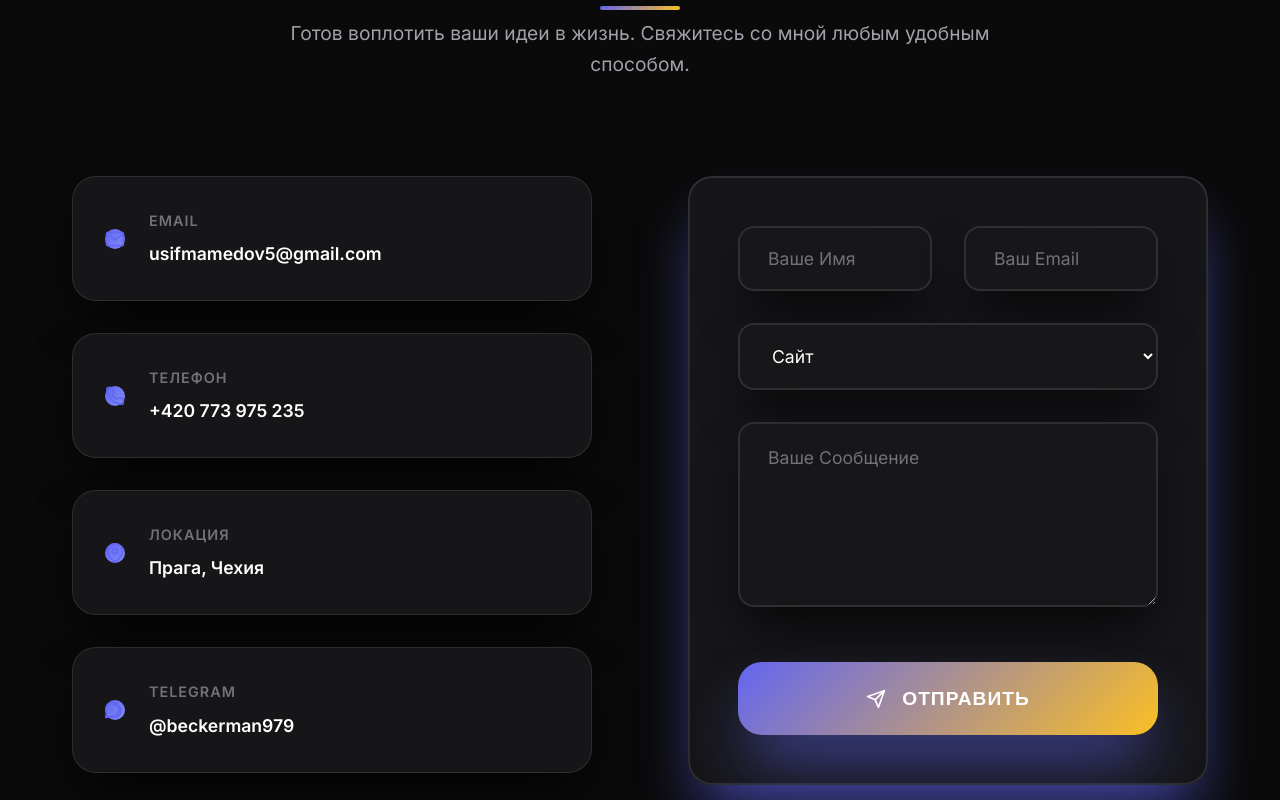
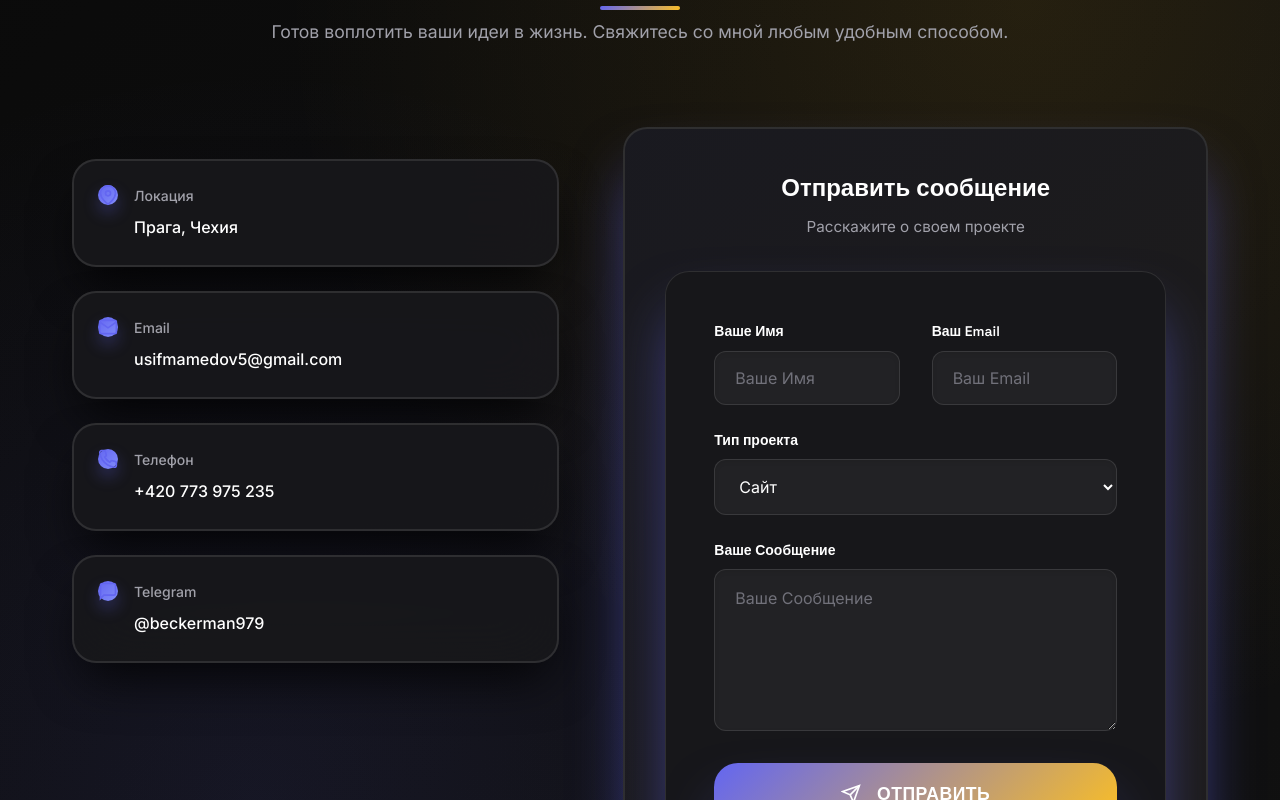
Before and after one commit to Iusif797/yosef-portfolio, a React (Create React App) app: page / in a window 1280 px wide. Shown: the part 5540-6340 px from the top of the page. Built offline with nearby package versions, Linux system fonts and the light colour scheme.

Commit message:
Переделка блока контактов с современным дизайном

```diff
--- a/src/App.css
+++ b/src/App.css
@@ -931,16 +931,31 @@ body[dir="rtl"] {
 /* Премиум контакты */
 .contact-section {
   padding: 10rem 0;
-  background: var(--primary);
-  position: relative;
+  background: linear-gradient(135deg, var(--primary) 0%, var(--secondary) 100%);
+  position: relative;
+  overflow: hidden;
+}
+
+.contact-section::before {
+  content: '';
+  position: absolute;
+  top: 0;
+  left: 0;
+  right: 0;
+  bottom: 0;
+  background: radial-gradient(circle at 20% 80%, rgba(99, 102, 241, 0.1) 0%, transparent 50%),
+              radial-gradient(circle at 80% 20%, rgba(251, 191, 36, 0.1) 0%, transparent 50%);
+  pointer-events: none;
 }
 
 .contact-header {
   text-align: center;
-  margin-bottom: 6rem;
+  margin-bottom: 5rem;
   max-width: 800px;
   margin-left: auto;
   margin-right: auto;
+  position: relative;
+  z-index: 1;
 }
 
 .contact-title {
@@ -948,9 +963,8 @@ body[dir="rtl"] {
   font-weight: 800;
   font-family: var(--font-secondary);
   background: linear-gradient(135deg, var(--text-primary), var(--accent-light));
-  -webkit-background-clip: text;
+  background-clip: text;
   -webkit-text-fill-color: transparent;
-  background-clip: text;
   margin-bottom: 1.5rem;
   position: relative;
 }
@@ -968,88 +982,167 @@ body[dir="rtl"] {
 }
 
 .contact-subtitle {
-  font-size: 1.2rem;
+  font-size: 1.1rem;
   color: var(--text-secondary);
   line-height: 1.6;
-  margin-bottom: 2rem;
 }
 
 .contact-content {
   display: grid;
-  grid-template-columns: 1fr 1fr;
-  gap: 6rem;
+  grid-template-columns: 1fr 1.2fr;
+  gap: 4rem;
   align-items: start;
   max-width: 1200px;
   margin: 0 auto;
+  position: relative;
+  z-index: 1;
 }
 
 .contact-info {
+  padding: 2rem 0;
+}
+
+.contact-cards-grid {
   display: flex;
   flex-direction: column;
-  gap: 2rem;
+  gap: 1.5rem;
 }
 
 .contact-card {
   display: flex;
-  align-items: center;
-  gap: 1.5rem;
-  padding: 2rem;
+  align-items: flex-start;
+  gap: 1rem;
+  padding: 1.5rem;
   background: var(--card-bg);
   backdrop-filter: blur(30px);
-  border: 1px solid var(--card-border);
+  border: 2px solid var(--card-border);
   border-radius: var(--radius-lg);
   transition: var(--transition);
   box-shadow: var(--shadow);
+  position: relative;
+  overflow: hidden;
+}
+
+.contact-card::before {
+  content: '';
+  position: absolute;
+  top: 0;
+  left: 0;
+  right: 0;
+  bottom: 0;
+  background: linear-gradient(135deg, rgba(99, 102, 241, 0.05), rgba(251, 191, 36, 0.05));
+  opacity: 0;
+  transition: var(--transition);
+}
+
+.contact-card:hover::before {
+  opacity: 1;
 }
 
 .contact-card:hover {
-  border-color: var(--accent);
-  transform: translateY(-4px);
-  box-shadow: var(--shadow-premium);
+  border-color: var(--accent-light);
+  transform: translateY(-2px);
+  box-shadow: 0 20px 40px -12px rgba(99, 102, 241, 0.3);
+}
+
+.contact-icon-wrapper {
+  position: relative;
+  z-index: 2;
 }
 
 .contact-icon {
-  width: 60px;
-  height: 60px;
+  width: 50px;
+  height: 50px;
   background: linear-gradient(135deg, var(--accent), var(--accent-light));
-  border-radius: var(--radius);
+  border-radius: 12px;
   display: flex;
   align-items: center;
   justify-content: center;
   color: white;
   flex-shrink: 0;
-  box-shadow: var(--shadow);
-}
-
-.contact-details {
+  box-shadow: 0 8px 16px rgba(99, 102, 241, 0.3);
+  transition: var(--transition);
+}
+
+.contact-card:hover .contact-icon {
+  transform: scale(1.1);
+  box-shadow: 0 12px 24px rgba(99, 102, 241, 0.4);
+}
+
+.contact-info-text {
   display: flex;
   flex-direction: column;
-  gap: 0.5rem;
+  gap: 0.25rem;
+  position: relative;
+  z-index: 2;
 }
 
 .contact-label {
-  font-size: 0.9rem;
-  color: var(--text-muted);
-  font-weight: 600;
-  text-transform: uppercase;
-  letter-spacing: 1px;
+  font-size: 0.875rem;
+  color: var(--text-secondary);
+  font-weight: 500;
   margin: 0;
+  margin-bottom: 0.25rem;
 }
 
 .contact-value {
-  font-size: 1.1rem;
+  font-size: 1rem;
   color: var(--text-primary);
-  font-weight: 600;
+  font-weight: 500;
   text-decoration: none;
   transition: var(--transition);
-}
-
-.contact-value:hover {
+  margin: 0;
+}
+
+.contact-link:hover {
   color: var(--accent-light);
 }
 
 .contact-form-wrapper {
   position: relative;
+}
+
+.contact-form-container {
+  background: var(--card-bg);
+  backdrop-filter: blur(30px);
+  border: 2px solid var(--card-border);
+  border-radius: var(--radius-lg);
+  padding: 2.5rem;
+  box-shadow: var(--shadow-premium);
+  position: relative;
+  overflow: hidden;
+}
+
+.contact-form-container::before {
+  content: '';
+  position: absolute;
+  top: 0;
+  left: 0;
+  right: 0;
+  bottom: 0;
+  background: linear-gradient(135deg, rgba(99, 102, 241, 0.03), rgba(251, 191, 36, 0.03));
+  pointer-events: none;
+}
+
+.form-header {
+  text-align: center;
+  margin-bottom: 2rem;
+  position: relative;
+  z-index: 2;
+}
+
+.form-title {
+  font-size: 1.5rem;
+  font-weight: 700;
+  color: var(--text-primary);
+  font-family: var(--font-secondary);
+  margin-bottom: 0.5rem;
+}
+
+.form-subtitle {
+  font-size: 0.95rem;
+  color: var(--text-secondary);
+  margin: 0;
 }
 
 .contact-form {
@@ -1180,7 +1273,6 @@ body[dir="rtl"] {
   color: #22c55e;
   font-weight: 600;
   font-size: 1rem;
-  box-shadow: var(--shadow);
 }
 
 /* Адаптивность для контактов */
@@ -1189,14 +1281,6 @@ body[dir="rtl"] {
     grid-template-columns: 1fr;
     gap: 4rem;
   }
-
-  .contact-info {
-    order: 2;
-  }
-
-  .contact-form-wrapper {
-    order: 1;
-  }
 }
 
 @media (max-width: 768px) {
@@ -1209,7 +1293,7 @@ body[dir="rtl"] {
   }
 
   .contact-content {
-    gap: 3rem;
+    gap: 2.5rem;
   }
 
   .form-row {
@@ -1217,17 +1301,21 @@ body[dir="rtl"] {
     gap: 1.5rem;
   }
 
-  .contact-form {
+  .contact-form-container {
     padding: 2rem;
   }
 
   .contact-card {
-    padding: 1.5rem;
+    padding: 1.25rem;
   }
 
   .contact-icon {
-    width: 50px;
-    height: 50px;
+    width: 45px;
+    height: 45px;
+  }
+
+  .contact-cards-grid {
+    gap: 1.25rem;
   }
 }
 
@@ -1236,69 +1324,77 @@ body[dir="rtl"] {
     padding: 4rem 0;
   }
 
-  .contact-form {
+  .contact-form-container {
     padding: 1.5rem;
   }
 
   .contact-card {
-    padding: 1.25rem;
+    padding: 1rem;
     gap: 1rem;
   }
 
   .contact-icon {
-    width: 45px;
-    height: 45px;
-  }
-
-  .contact-details {
-    gap: 0.25rem;
+    width: 40px;
+    height: 40px;
+  }
+
+  .contact-info-text {
+    gap: 0.125rem;
   }
 
   .contact-label {
-    font-size: 0.8rem;
+    font-size: 0.75rem;
   }
 
   .contact-value {
-    font-size: 1rem;
+    font-size: 0.9rem;
+  }
+
+  .contact-cards-grid {
+    gap: 1rem;
   }
 }
 
 .contact-form {
   display: flex;
   flex-direction: column;
-  gap: 2rem;
-  background: var(--card-bg);
-  backdrop-filter: blur(30px);
-  border: 2px solid var(--card-border);
-  border-radius: var(--radius-lg);
-  padding: 3rem;
-  box-shadow: var(--shadow-premium);
+  gap: 1.5rem;
+  position: relative;
+  z-index: 2;
 }
 
 .form-grid {
   display: grid;
   grid-template-columns: 1fr 1fr;
-  gap: 2rem;
+  gap: 1.5rem;
 }
 
 .form-group {
   position: relative;
+}
+
+.form-label {
+  display: block;
+  font-size: 0.875rem;
+  font-weight: 600;
+  color: var(--text-primary);
+  margin-bottom: 0.5rem;
+  font-family: var(--font-secondary);
 }
 
 .form-input,
 .form-select,
 .form-textarea {
   width: 100%;
-  padding: 1.25rem 1.75rem;
-  background: var(--card-bg);
-  backdrop-filter: blur(30px);
-  border: 2px solid var(--card-border);
-  border-radius: var(--radius);
+  padding: 1rem 1.25rem;
+  background: rgba(255, 255, 255, 0.05);
+  border: 1px solid var(--card-border);
+  border-radius: 12px;
   color: var(--text-primary);
-  font-size: 1.1rem;
+  font-size: 1rem;
   font-family: var(--font-primary);
   transition: var(--transition);
-  box-shadow: var(--shadow);
+  box-shadow: inset 0 2px 4px rgba(0, 0, 0, 0.1);
 }
 
 .form-input:focus,
@@ -1306,8 +1402,8 @@ body[dir="rtl"] {
 .form-textarea:focus {
   outline: none;
   border-color: var(--accent);
-  box-shadow: 0 0 0 4px rgba(99, 102, 241, 0.1), var(--shadow-accent);
-  transform: translateY(-2px);
+  box-shadow: 0 0 0 3px rgba(99, 102, 241, 0.1), inset 0 2px 4px rgba(0, 0, 0, 0.1);
+  background: rgba(255, 255, 255, 0.08);
 }
 
 .form-input::placeholder,
@@ -1321,7 +1417,7 @@ body[dir="rtl"] {
 
 .form-textarea {
   resize: vertical;
-  min-height: 140px;
+  min-height: 120px;
 }
 
 .error {
@@ -1331,7 +1427,7 @@ body[dir="rtl"] {
 
 .error-message {
   position: absolute;
-  bottom: -2rem;
+  bottom: -1.5rem;
   left: 0;
   color: #ef4444;
   font-size: 0.875rem;
@@ -1346,17 +1442,16 @@ body[dir="rtl"] {
   background: linear-gradient(135deg, var(--accent), var(--gold));
   color: white;
   border: none;
-  padding: 1.5rem 3rem;
+  padding: 1.25rem 2.5rem;
   border-radius: var(--radius-lg);
-  font-size: 1.2rem;
+  font-size: 1.1rem;
   font-weight: 700;
   font-family: var(--font-secondary);
   cursor: pointer;
   transition: var(--transition);
-  margin-top: 1rem;
   box-shadow: var(--shadow-premium);
   text-transform: uppercase;
-  letter-spacing: 1px;
+  letter-spacing: 0.5px;
   position: relative;
   overflow: hidden;
   width: 100%;
@@ -1378,13 +1473,13 @@ body[dir="rtl"] {
 }
 
 .submit-button:hover {
-  transform: translateY(-4px) scale(1.05);
-  box-shadow: 0 40px 80px -12px rgba(99, 102, 241, 0.6);
+  transform: translateY(-2px);
+  box-shadow: 0 20px 40px -12px rgba(99, 102, 241, 0.5);
 }
 
 .status-message {
   text-align: center;
-  margin-top: 3rem;
+  margin-top: 2rem;
   padding: 1.5rem;
   background: rgba(34, 197, 94, 0.1);
   border: 2px solid rgba(34, 197, 94, 0.3);
--- a/src/components/ContactForm.js
+++ b/src/components/ContactForm.js
@@ -86,74 +86,101 @@ const ContactForm = ({ translations, language }) => {
         <div className="contact-content">
           {/* Контактная информация */}
           <div className="contact-info">
+            <div className="contact-cards-grid">
               <div className="contact-card">
+                <div className="contact-icon-wrapper">
                   <div className="contact-icon">
-                <svg width="24" height="24" viewBox="0 0 24 24" fill="none" xmlns="http://www.w3.org/2000/svg">
-                  <path d="M4 4H20C21.1 4 22 4.9 22 6V18C22 19.1 21.1 20 20 20H4C2.9 20 2 19.1 2 18V6C2 4.9 2.9 4 4 4Z" stroke="currentColor" strokeWidth="2" strokeLinecap="round" strokeLinejoin="round"/>
-                  <polyline points="22,6 12,13 2,6" stroke="currentColor" strokeWidth="2" strokeLinecap="round" strokeLinejoin="round"/>
+                    <svg width="28" height="28" viewBox="0 0 24 24" fill="none" stroke="currentColor" strokeWidth="2">
+                      <path d="M21 10c0 7-9 13-9 13s-9-6-9-13a9 9 0 0 1 18 0z"/>
+                      <circle cx="12" cy="10" r="3"/>
                     </svg>
                   </div>
-              <div className="contact-details">
+                </div>
+                <div className="contact-info-text">
+                  <h3 className="contact-label">
+                    {language === 'ru' ? 'Локация' : language === 'en' ? 'Location' : 'מיקום'}
+                  </h3>
+                  <p className="contact-value">
+                    {language === 'ru' ? 'Прага, Чехия' : language === 'en' ? 'Prague, Czech Republic' : 'פראג, צ\'כיה'}
+                  </p>
+                </div>
+              </div>
+
+              <div className="contact-card">
+                <div className="contact-icon-wrapper">
+                  <div className="contact-icon">
+                    <svg width="28" height="28" viewBox="0 0 24 24" fill="none" stroke="currentColor" strokeWidth="2">
+                      <path d="M4 4h16c1.1 0 2 .9 2 2v12c0 1.1-.9 2-2 2H4c-1.1 0-2-.9-2-2V6c0-1.1.9-2 2-2z"/>
+                      <polyline points="22,6 12,13 2,6"/>
+                    </svg>
+                  </div>
+                </div>
+                <div className="contact-info-text">
                   <h3 className="contact-label">Email</h3>
-                <a href="mailto:usifmamedov5@gmail.com" className="contact-value">
+                  <a href="mailto:usifmamedov5@gmail.com" className="contact-value contact-link">
                     usifmamedov5@gmail.com
                   </a>
                 </div>
               </div>
 
               <div className="contact-card">
+                <div className="contact-icon-wrapper">
                   <div className="contact-icon">
-                <svg width="24" height="24" viewBox="0 0 24 24" fill="none" xmlns="http://www.w3.org/2000/svg">
-                  <path d="M22 16.92V19.92C22.0011 20.1985 21.9441 20.4742 21.8325 20.7293C21.7209 20.9845 21.5573 21.2136 21.3521 21.4019C21.1468 21.5901 20.9046 21.7335 20.6407 21.8227C20.3769 21.9119 20.0974 21.9451 19.82 21.92C16.7428 21.5856 13.787 20.5341 11.19 18.85C8.77382 17.3147 6.72533 15.2662 5.18999 12.85C3.49997 10.2412 2.44824 7.27099 2.11999 4.18C2.095 3.90347 2.12787 3.62476 2.21649 3.36162C2.30512 3.09849 2.44756 2.85669 2.63476 2.65162C2.82196 2.44655 3.0498 2.28271 3.30379 2.17052C3.55777 2.05833 3.83233 2.00026 4.10999 2H7.10999C7.59531 1.99522 8.06579 2.16708 8.43376 2.48353C8.80173 2.79999 9.04207 3.23945 9.10999 3.72C9.23662 4.68007 9.47144 5.62273 9.80999 6.53C9.94454 6.88792 9.97366 7.27691 9.8939 7.65088C9.81415 8.02485 9.62886 8.36811 9.35999 8.64L8.08999 9.91C9.51355 12.4135 11.5865 14.4864 14.09 15.91L15.36 14.64C15.6319 14.3711 15.9751 14.1858 16.3491 14.1061C16.7231 14.0263 17.1121 14.0555 17.47 14.19C18.3773 14.5286 19.3199 14.7634 20.28 14.89C20.7658 14.9585 21.2094 15.2032 21.5265 15.5775C21.8437 15.9518 22.0122 16.4296 22 16.92Z" stroke="currentColor" strokeWidth="2" strokeLinecap="round" strokeLinejoin="round"/>
+                    <svg width="28" height="28" viewBox="0 0 24 24" fill="none" stroke="currentColor" strokeWidth="2">
+                      <path d="M22 16.92v3a2 2 0 0 1-2.18 2 19.79 19.79 0 0 1-8.63-3.07 19.5 19.5 0 0 1-6-6 19.79 19.79 0 0 1-3.07-8.67A2 2 0 0 1 4.11 2h3a2 2 0 0 1 2 1.72 12.84 12.84 0 0 0 .7 2.81 2 2 0 0 1-.45 2.11L8.09 9.91a16 16 0 0 0 6 6l1.27-1.27a2 2 0 0 1 2.11-.45 12.84 12.84 0 0 0 2.81.7A2 2 0 0 1 22 16.92z"/>
                     </svg>
                   </div>
-              <div className="contact-details">
+                </div>
+                <div className="contact-info-text">
                   <h3 className="contact-label">
                     {language === 'ru' ? 'Телефон' : language === 'en' ? 'Phone' : 'טלפון'}
                   </h3>
-                <a href="tel:+420773975235" className="contact-value">
+                  <a href="tel:+420773975235" className="contact-value contact-link">
                     +420 773 975 235
                   </a>
                 </div>
               </div>
 
               <div className="contact-card">
+                <div className="contact-icon-wrapper">
                   <div className="contact-icon">
-                <svg width="24" height="24" viewBox="0 0 24 24" fill="none" xmlns="http://www.w3.org/2000/svg">
-                  <path d="M21 10C21 17 12 23 12 23S3 17 3 10C3 7.61305 3.94821 5.32387 5.63604 3.63604C7.32387 1.94821 9.61305 1 12 1C14.3869 1 16.6761 1.94821 18.364 3.63604C20.0518 5.32387 21 7.61305 21 10Z" stroke="currentColor" strokeWidth="2" strokeLinecap="round" strokeLinejoin="round"/>
-                  <circle cx="12" cy="10" r="3" stroke="currentColor" strokeWidth="2" strokeLinecap="round" strokeLinejoin="round"/>
+                    <svg width="28" height="28" viewBox="0 0 24 24" fill="none" stroke="currentColor" strokeWidth="2">
+                      <path d="M21 15a2 2 0 0 1-2 2H7l-4 4V5a2 2 0 0 1 2-2h14a2 2 0 0 1 2 2z"/>
                     </svg>
                   </div>
-              <div className="contact-details">
-                <h3 className="contact-label">
-                  {language === 'ru' ? 'Локация' : language === 'en' ? 'Location' : 'מיקום'}
-                </h3>
-                <span className="contact-value">
-                  {language === 'ru' ? 'Прага, Чехия' : language === 'en' ? 'Prague, Czech Republic' : 'פראג, צ\'כיה'}
-                </span>
                 </div>
-            </div>
-
-            <div className="contact-card">
-              <div className="contact-icon">
-                <svg width="24" height="24" viewBox="0 0 24 24" fill="none" xmlns="http://www.w3.org/2000/svg">
-                  <path d="M9 19C13.4183 19 17 15.4183 17 11C17 6.58172 13.4183 3 9 3C4.58172 3 1 6.58172 1 11C1 12.3789 1.37515 13.6682 2.03141 14.7825L1 21L7.21746 19.9686C8.33185 20.6248 9.62113 21 11 21C15.4183 21 19 17.4183 19 13C19 8.58172 15.4183 5 11 5" stroke="currentColor" strokeWidth="2" strokeLinecap="round" strokeLinejoin="round"/>
-                </svg>
-              </div>
-              <div className="contact-details">
+                <div className="contact-info-text">
                   <h3 className="contact-label">Telegram</h3>
-                <a href="https://t.me/beckerman979" target="_blank" rel="noopener noreferrer" className="contact-value">
+                  <a href="https://t.me/beckerman979" target="_blank" rel="noopener noreferrer" className="contact-value contact-link">
                     @beckerman979
                   </a>
+                </div>
               </div>
             </div>
           </div>
 
           {/* Форма обратной связи */}
           <div className="contact-form-wrapper">
+            <div className="contact-form-container">
+              <div className="form-header">
+                <h3 className="form-title">
+                  {language === 'ru' ? 'Отправить сообщение' :
+                   language === 'en' ? 'Send Message' :
+                   'שלח הודעה'}
+                </h3>
+                <p className="form-subtitle">
+                  {language === 'ru' ? 'Расскажите о своем проекте' :
+                   language === 'en' ? 'Tell me about your project' :
+                   'ספר לי על הפרויקט שלך'}
+                </p>
+              </div>
+
               <form onSubmit={handleSubmit} className="contact-form">
                 <div className="form-row">
                   <div className="form-group">
+                    <label className="form-label">
+                      {translations[language].contact.yourName}
+                    </label>
                     <input
                       type="text"
                       name="name"
@@ -166,6 +193,9 @@ const ContactForm = ({ translations, language }) => {
                   </div>
 
                   <div className="form-group">
+                    <label className="form-label">
+                      {translations[language].contact.yourEmail}
+                    </label>
                     <input
                       type="email"
                       name="email"
@@ -179,6 +209,9 @@ const ContactForm = ({ translations, language }) => {
                 </div>
 
                 <div className="form-group">
+                  <label className="form-label">
+                    {language === 'ru' ? 'Тип проекта' : language === 'en' ? 'Project Type' : 'סוג פרויקט'}
+                  </label>
                   <select
                     name="projectType"
                     className="form-select"
@@ -198,6 +231,9 @@ const ContactForm = ({ translations, language }) => {
                 </div>
 
                 <div className="form-group">
+                  <label className="form-label">
+                    {translations[language].contact.message}
+                  </label>
                   <textarea
                     name="message"
                     placeholder={translations[language].contact.message}
@@ -210,15 +246,16 @@ const ContactForm = ({ translations, language }) => {
                 </div>
 
                 <button type="submit" className="submit-button">
-                <svg width="20" height="20" viewBox="0 0 24 24" fill="none" xmlns="http://www.w3.org/2000/svg">
-                  <path d="M22 2L11 13" stroke="currentColor" strokeWidth="2" strokeLinecap="round" strokeLinejoin="round"/>
-                  <path d="M22 2L15 22L11 13L2 9L22 2Z" stroke="currentColor" strokeWidth="2" strokeLinecap="round" strokeLinejoin="round"/>
+                  <svg width="20" height="20" viewBox="0 0 24 24" fill="none" stroke="currentColor" strokeWidth="2">
+                    <line x1="22" y1="2" x2="11" y2="13"/>
+                    <polygon points="22,2 15,22 11,13 2,9 22,2"/>
                   </svg>
                   {translations[language].contact.send}
                 </button>
-            </form>
 
                 {status && <div className="status-message">{status}</div>}
+              </form>
+            </div>
           </div>
         </div>
       </div>
```
Lines whose indentation alone changed are shown as unchanged.
